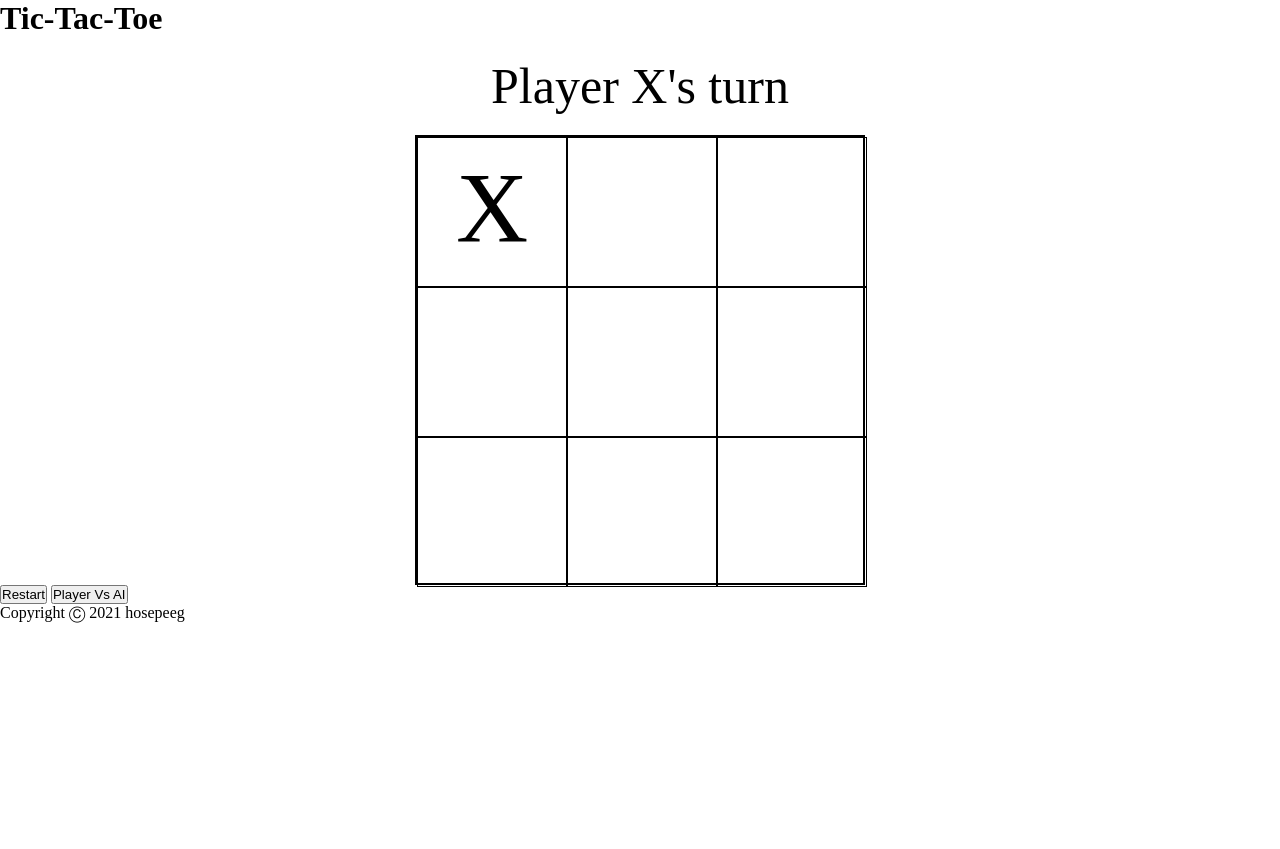
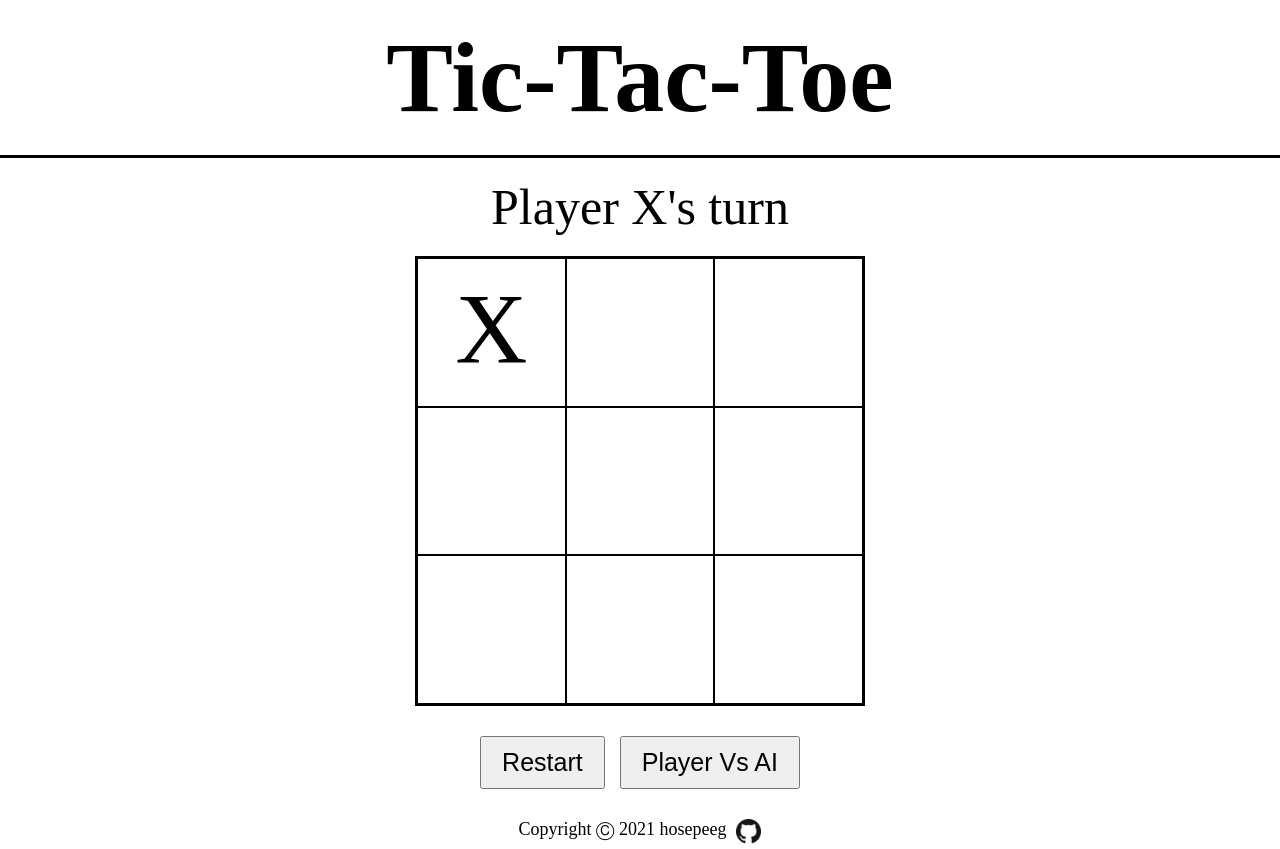
Before and after one commit to hosepeeg/ticTakToe, a plain HTML site: page index.html in a window 1280 px wide. Before the commit the page ends 800 px from the top, so only its background shows below. Drawn offline with Linux system fonts and the light colour scheme.

Commit message:
updated footer/header and added github logo

```diff
--- a/index.html
+++ b/index.html
@@ -38,7 +38,9 @@
 
     <footer class="footer">
         <p>Copyright Ⓒ 2021 hosepeeg</p>
-        <a href="https://github.com/hosepeeg"></a>
+        <a href="https://github.com/hosepeeg">
+            <img src="imgs/GitHub-Mark-32px.png">
+        </a>
         <div class="github"></div>
     </footer>
 </html>
--- a/styles/styles.css
+++ b/styles/styles.css
@@ -4,7 +4,19 @@
     margin: 0px;
 }
 
-/*------------body------------*/
+/*------------Header------------*/
+
+.header{
+    padding: 20px;
+    border-bottom: 3px solid;
+}
+
+.Title{
+    font-size: 100px;
+    text-align: center;
+}
+
+/*------------Main------------*/
 .turn{
     text-align: center;
     padding: 20px;
@@ -14,6 +26,7 @@
 .board{
     display: grid;
     grid-template-columns: repeat(3, 1fr);
+    grid-template-rows: repeat(3, 1fr);
     width: 450px;
     height: 450px;
     border: 2px solid black;
@@ -21,12 +34,37 @@
 }
 
 .cell{
-    width: 150px;
-    height: 150px;
     border: 1px solid black;
     cursor: pointer;
     text-align: center;
     font-size: 100px;
     line-height: 1.4;
 }
-/*------------body------------*/
+
+.restart{
+    display: flex;
+    justify-content: center;
+    padding: 30px;
+    gap: 15px;
+}
+
+button{
+    padding: 10px 20px;
+    font-size: 25px;
+}
+/*------------Footer------------*/
+
+.footer{
+    display: flex;
+    justify-content: center;
+    font-size: 18px;
+}
+
+a{
+    padding-left: 10px;
+}
+
+img{
+    width: 25px;
+    height: 25px;
+}
```
Also changed, not shown: imgs/GitHub-Mark-32px.png (added).
